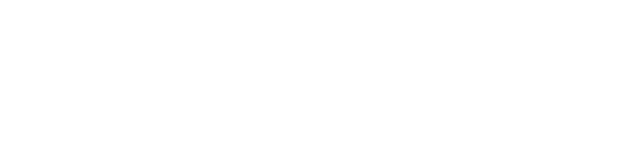
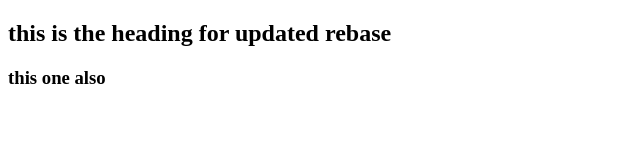
Before and after one commit to Rasenthiran/Practice-Repository, a plain HTML site: page index.html in a window 1280 px wide. Shown: the whole page, without its empty margins (0-640 px from the left). Drawn offline with Linux system fonts and the light colour scheme.

Commit message:
modifiedd

```diff
--- a/index.html
+++ b/index.html
@@ -6,6 +6,7 @@
     <title>Document</title>
 </head>
 <body>
-
+    <h2>this is the heading for updated rebase</h2>
+    <h3>this one also</h3>
 </body>
 </html>
```
